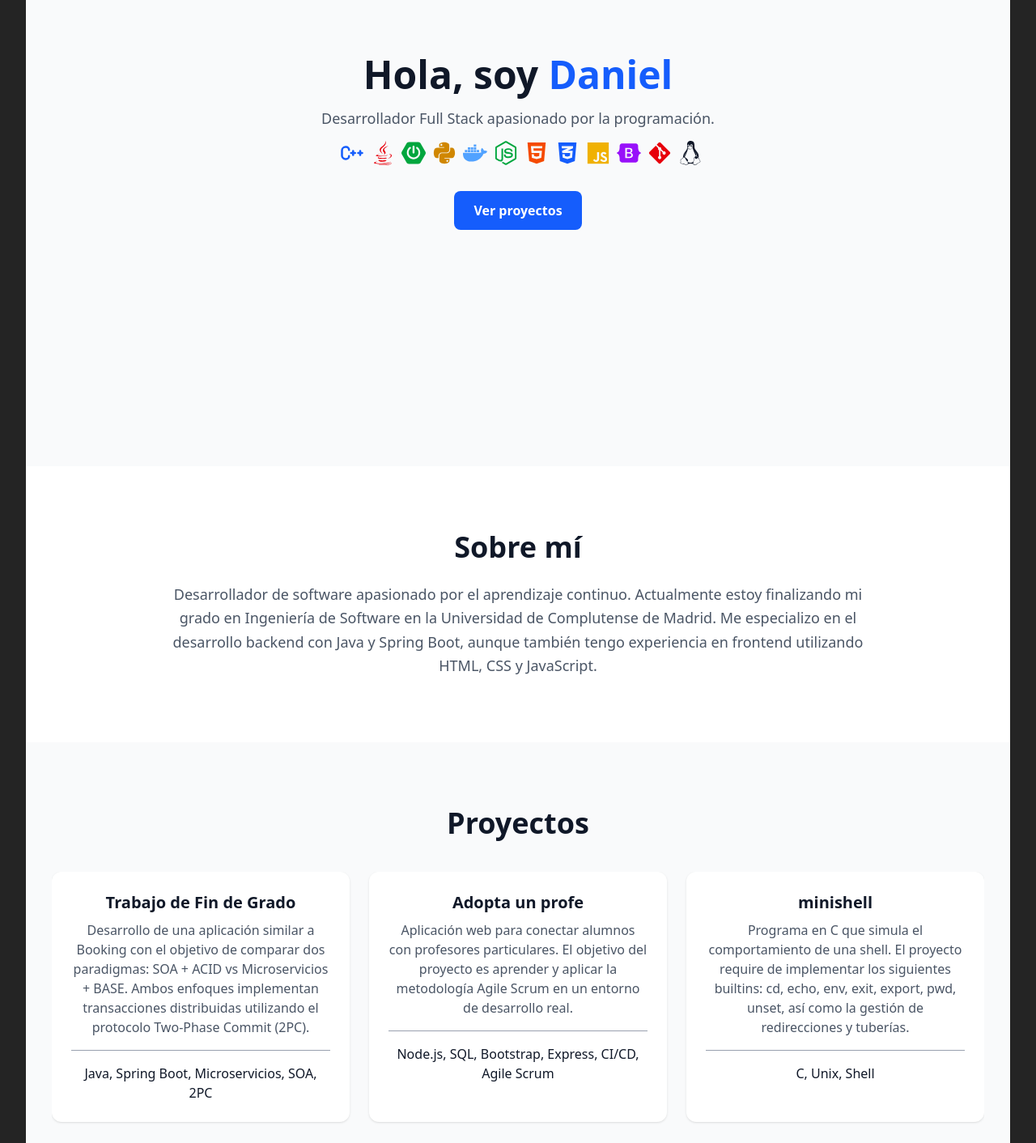
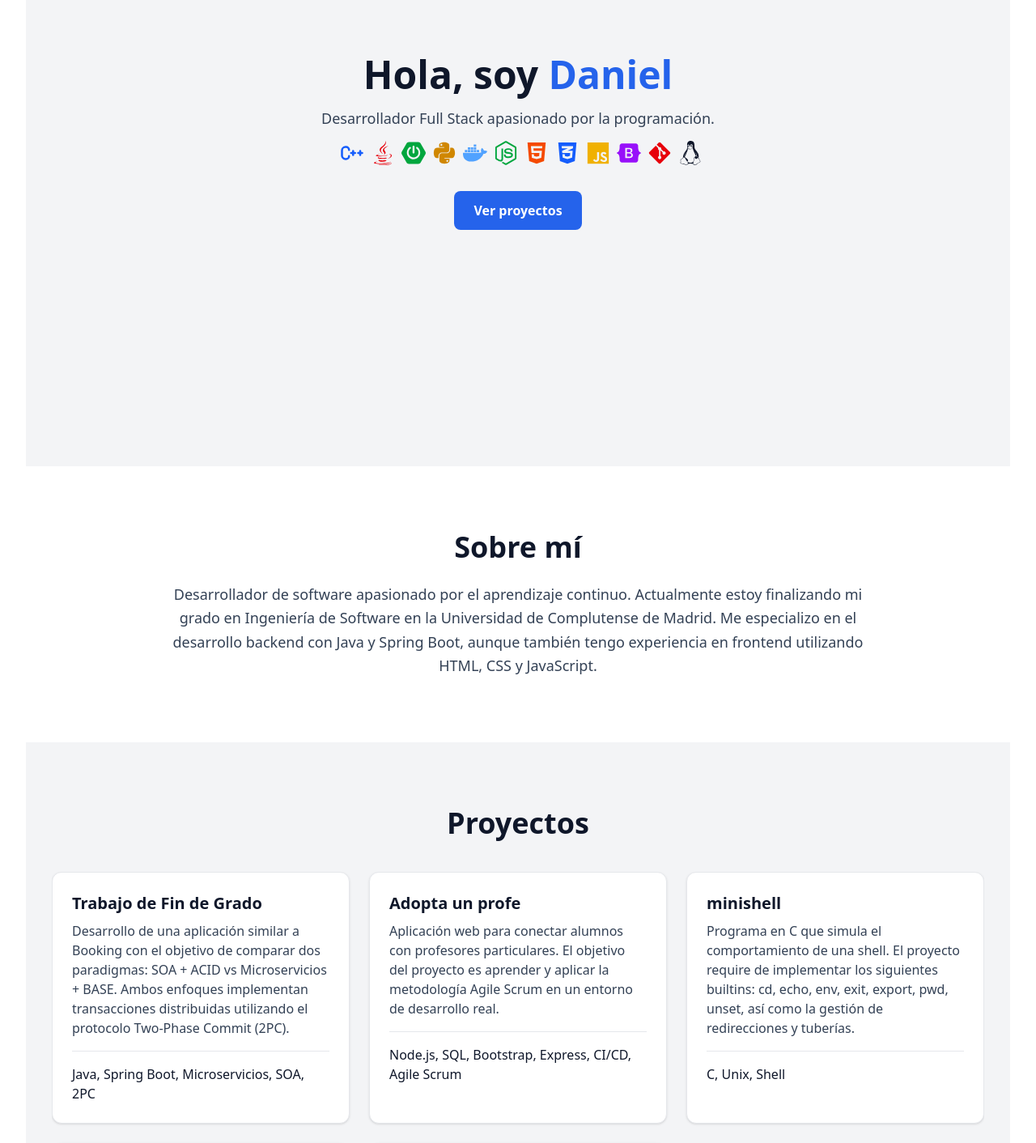
Before and after one commit to danielfdez17/danielfdez17.github.io, a React (Vite) app in the folder portfolio/: page / in a window 1280 px wide. Shown: the part 320-1732 px from the top of the page at 81% size. Built offline with nearby package versions, Linux system fonts and the light colour scheme.

Commit message:
feat: implement dark mode

```diff
--- a/portfolio/src/App.tsx
+++ b/portfolio/src/App.tsx
@@ -1,17 +1,15 @@
-import { About } from './sections/About'
-import { Contact } from './sections/Contact'
-import { Hero } from './sections/Hero'
-import { Navbar } from './sections/Navbar'
-import { Projects } from './sections/Projects'
-import ScrollToTop from './sections/ScrollToTop'
-import './App.css'
-import ThemeToggle from './components/ThemeToggle'
+import { About } from "./sections/About"
+import { Contact } from "./sections/Contact"
+import { Hero } from "./sections/Hero"
+import { Navbar } from "./sections/Navbar"
+import { Projects } from "./sections/Projects"
+import ScrollToTop from "./sections/ScrollToTop"
+import "./App.css"
+import ThemeToggle from "./components/ThemeToggle"
 
 function App() {
-
 	return (
-    <div className='text-white bg-gray-800'>
-
+		<div className="flex flex-col min-h-screen bg-[var(--surface)] text-[var(--text-primary)] transition-colors duration-300">
 			<Navbar />
 
 			<Hero />
@@ -25,7 +23,6 @@ function App() {
 			<ScrollToTop />
 
 			<ThemeToggle />
-
 		</div>
   )
 }
--- a/portfolio/src/components/ThemeToggle.tsx
+++ b/portfolio/src/components/ThemeToggle.tsx
@@ -6,7 +6,7 @@ export default function ThemeToggle() {
 	return (
 		<button
 			onClick={toggleTheme}
-			className="fixed top-6 left-6 rounded-full bg-black px-4 py-2 text-white dark:bg-white dark:text-black transition"
+			className="fixed left-6 top-6 rounded-full border border-[var(--border)] bg-[var(--card)] px-4 py-2 text-[var(--text-primary)] shadow transition hover:shadow-md"
 		>
 			{theme === "light" ? "🌙" : "☀️"}
 			</button>
--- a/portfolio/src/index.css
+++ b/portfolio/src/index.css
@@ -1,5 +1,4 @@
 @import "tailwindcss";
-
 :root {
   font-family: system-ui, Avenir, Helvetica, Arial, sans-serif;
   line-height: 1.5;
@@ -9,9 +8,16 @@
   --lessdark: #1a1a1a;
   --red: #ff3b3b;
   --darkred: #b02020;
-  color-scheme: light dark;
-  color: rgba(255, 255, 255, 0.87);
-  background-color: #242424;
+  --surface: #ffffff;
+  --surface-muted: #f3f4f6;
+  --card: #ffffff;
+  --border: #e5e7eb;
+  --text-primary: #0f172a;
+  --text-secondary: #334155;
+  --accent: #2563eb;
+  --accent-hover: #1d4ed8;
+  --accent-contrast: #ffffff;
+  color-scheme: light;
 
   font-synthesis: none;
   text-rendering: optimizeLegibility;
@@ -19,9 +25,30 @@
   -moz-osx-font-smoothing: grayscale;
 }
 
-.dark {
-  color: rgba(255, 255, 255, 0.87) !important;
-  background-color: var(--dark) !important;
+html {
+  scroll-behavior: smooth;
+}
+
+body {
+  min-height: 100vh;
+  background-color: var(--surface);
+  color: var(--text-primary);
+  transition: background-color 0.3s ease, color 0.3s ease;
+  -webkit-font-smoothing: antialiased;
+  -moz-osx-font-smoothing: grayscale;
+}
+
+body.dark {
+  --surface: #050505;
+  --surface-muted: #0f172a;
+  --card: #111827;
+  --border: #1f2937;
+  --text-primary: #f8fafc;
+  --text-secondary: #cbd5f5;
+  --accent: #f97316;
+  --accent-hover: #ea580c;
+  --accent-contrast: #ffffff;
+  color-scheme: dark;
 }
 /*
 a {
--- a/portfolio/src/sections/About.tsx
+++ b/portfolio/src/sections/About.tsx
@@ -1,11 +1,11 @@
 
 export default function About() {
   return (
-    <section id="about" className="py-20 px-6 bg-white">
-      <div className="max-w-4xl mx-auto text-center">
-        <h2 className="text-4xl font-bold text-gray-900">Sobre mí</h2>
-        <p className="mt-6 text-gray-600 text-lg leading-relaxed">
-		  Desarrollador de software apasionado por el aprendizaje continuo. Actualmente estoy finalizando mi grado en Ingeniería de Software en la Universidad de Complutense de Madrid. Me especializo en el desarrollo backend con Java y Spring Boot, aunque también tengo experiencia en frontend utilizando HTML, CSS y JavaScript.
+    <section id="about" className="bg-[var(--surface)] px-6 py-20 transition-colors duration-300">
+      <div className="mx-auto max-w-4xl text-center">
+        <h2 className="text-4xl font-bold text-[var(--text-primary)]">Sobre mí</h2>
+        <p className="mt-6 text-lg leading-relaxed text-[var(--text-secondary)]">
+          Desarrollador de software apasionado por el aprendizaje continuo. Actualmente estoy finalizando mi grado en Ingeniería de Software en la Universidad de Complutense de Madrid. Me especializo en el desarrollo backend con Java y Spring Boot, aunque también tengo experiencia en frontend utilizando HTML, CSS y JavaScript.
         </p>
       </div>
     </section>
--- a/portfolio/src/sections/Hero.tsx
+++ b/portfolio/src/sections/Hero.tsx
@@ -17,31 +17,31 @@ export default function Hero() {
   return (
     <section
       id="hero"
-      className="min-h-screen flex flex-col justify-center items-center text-center px-6 bg-gray-50"
+      className="min-h-screen flex flex-col items-center justify-center px-6 text-center transition-colors duration-300 bg-[var(--surface-muted)]"
     >
-      <h1 className="text-5xl font-extrabold text-gray-900">
-        Hola, soy <span className="text-blue-600">Daniel</span>
+      <h1 className="text-5xl font-extrabold text-[var(--text-primary)]">
+        Hola, soy <span className="text-[var(--accent)]">Daniel</span>
       </h1>
-      <p className="mt-4 text-lg text-gray-600 max-w-xl">
+      <p className="mt-4 max-w-xl text-lg text-[var(--text-secondary)]">
         Desarrollador Full Stack apasionado por la programación.
       </p>
-      <div className="mt-2 text-md text-gray-600 max-w-xl text-3xl">
-        <TbBrandCpp className="inline-block ml-2 text-blue-600" />
-        <FaJava className="inline-block ml-2 text-red-600" />
-        <SiSpringboot className="inline-block ml-2 text-green-600" />
-        <FaPython className="inline-block ml-2 text-yellow-600" />
-        <FaDocker className="inline-block ml-2 text-blue-400" />
-        <FaNodeJs className="inline-block ml-2 text-green-600" />
-        <FaHtml5 className="inline-block ml-2 text-orange-600" />
-        <FaCss3Alt className="inline-block ml-2 text-blue-600" />
-        <FaJs className="inline-block ml-2 text-yellow-500" />
-        <FaBootstrap className="inline-block ml-2 text-purple-600" />
-        <FaGitAlt className="inline-block ml-2 text-red-600" />
-        <FaLinux className="inline-block ml-2 text-gray-900" />
+      <div className="mt-2 max-w-xl text-3xl text-[var(--text-secondary)]">
+        <TbBrandCpp className="ml-2 inline-block text-blue-600" />
+        <FaJava className="ml-2 inline-block text-red-600" />
+        <SiSpringboot className="ml-2 inline-block text-green-600" />
+        <FaPython className="ml-2 inline-block text-yellow-600" />
+        <FaDocker className="ml-2 inline-block text-blue-400" />
+        <FaNodeJs className="ml-2 inline-block text-green-600" />
+        <FaHtml5 className="ml-2 inline-block text-orange-600" />
+        <FaCss3Alt className="ml-2 inline-block text-blue-600" />
+        <FaJs className="ml-2 inline-block text-yellow-500" />
+        <FaBootstrap className="ml-2 inline-block text-purple-600" />
+        <FaGitAlt className="ml-2 inline-block text-red-600" />
+        <FaLinux className="ml-2 inline-block text-[var(--text-primary)]" />
       </div>
       <a
         href="#projects"
-        className="mt-8 inline-block px-6 py-3 bg-blue-600 text-white font-semibold rounded-lg hover:bg-blue-700 hover:scale-105 transition"
+        className="mt-8 inline-block transform rounded-lg bg-[var(--accent)] px-6 py-3 font-semibold text-[var(--accent-contrast)] transition hover:scale-105 hover:bg-[var(--accent-hover)]"
       >
         Ver proyectos
       </a>
--- a/portfolio/src/sections/Projects.tsx
+++ b/portfolio/src/sections/Projects.tsx
@@ -47,23 +47,23 @@ const projects = [
 
 export default function Projects() {
   return (
-    <section id="projects" className="py-20 px-6 bg-gray-50">
-      <div className="max-w-6xl mx-auto">
-        <h2 className="text-4xl font-bold text-center text-gray-900">
+    <section id="projects" className="bg-[var(--surface-muted)] px-6 py-20 transition-colors duration-300">
+      <div className="mx-auto max-w-6xl">
+        <h2 className="text-center text-4xl font-bold text-[var(--text-primary)]">
           Proyectos
         </h2>
 
-        <div className="mt-10 grid gap-6 md:grid-cols-3 max-h-[400px] overflow-y-auto space-y-6">
+        <div className="mt-10 grid max-h-[400px] gap-6 overflow-y-auto md:grid-cols-3">
           {projects.map((p, index) => (
             <div
               key={index}
               onClick={() => window.open(p.link, "_blank")}
-              className="bg-white p-6 rounded-xl shadow hover:shadow-lg transition cursor-pointer hover:scale-102 min-w-[300px] max-w-sm"
+              className="min-w-[300px] max-w-sm cursor-pointer rounded-xl border border-[var(--border)] bg-[var(--card)] p-6 text-left shadow transition duration-300 hover:scale-105 hover:shadow-lg"
             >
-              <h3 className="text-xl font-semibold text-gray-900">{p.title}</h3>
-              <p className="text-gray-600 mt-2">{p.description}</p>
-              <hr className="border-gray-400 my-4"></hr>
-              <div className="text-gray-900 mt-2">
+              <h3 className="text-xl font-semibold text-[var(--text-primary)]">{p.title}</h3>
+              <p className="mt-2 text-[var(--text-secondary)]">{p.description}</p>
+              <hr className="my-4 border-[var(--border)]" />
+              <div className="mt-2 text-[var(--text-primary)]">
                 {p.tecnologies.join(", ")}
               </div>
             </div>
--- a/portfolio/src/sections/ScrollToTop.tsx
+++ b/portfolio/src/sections/ScrollToTop.tsx
@@ -25,7 +25,7 @@ export default function ScrollToTop() {
       {visible && (
         <button
           onClick={scrollTop}
-          className="fixed bottom-6 right-6 p-3 rounded-full bg-blue-600 text-white shadow-lg hover:bg-blue-700 transition cursor-pointer animate-fadeIn"
+          className="fixed bottom-6 right-6 cursor-pointer rounded-full bg-[var(--accent)] p-3 text-[var(--accent-contrast)] shadow-lg transition hover:bg-[var(--accent-hover)] animate-fadeIn"
         >
           <FaArrowUp size={20} />
         </button>
--- a/portfolio/tailwind.config.ts
+++ b/portfolio/tailwind.config.ts
@@ -7,6 +7,7 @@ export default {
 				main: {
 					dark: "#0a0a0a", // Negro profundo
 					lessdark: "#1a1a1a", // Negro suave
+					gray: "#6b7280", // Gris
 				},
 				accent: {
 					red: "#ff3b3b", // Rojo vibrante (acentos)
```
Also changed, not shown: portfolio/src/sections/Contact.tsx (+6 -6 lines), portfolio/src/sections/Navbar.tsx (+13 -13 lines). Lines whose indentation alone changed are shown as unchanged.
